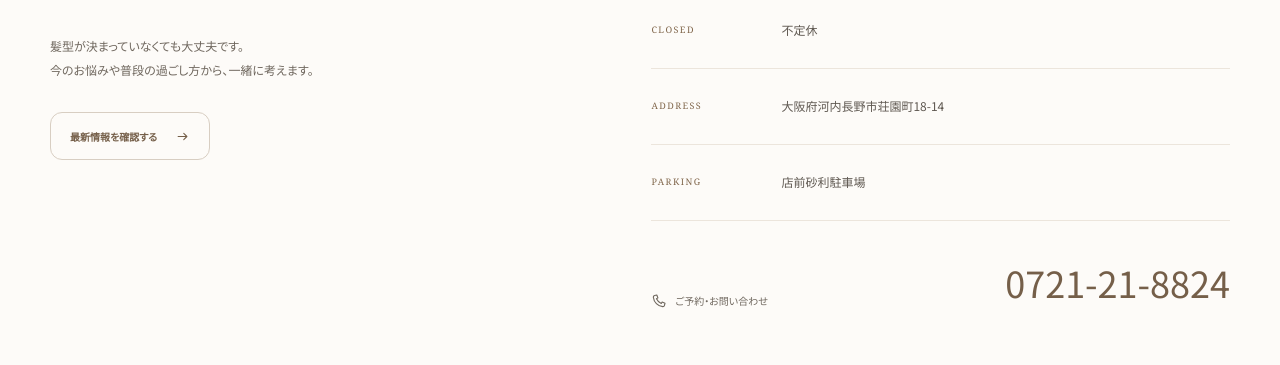
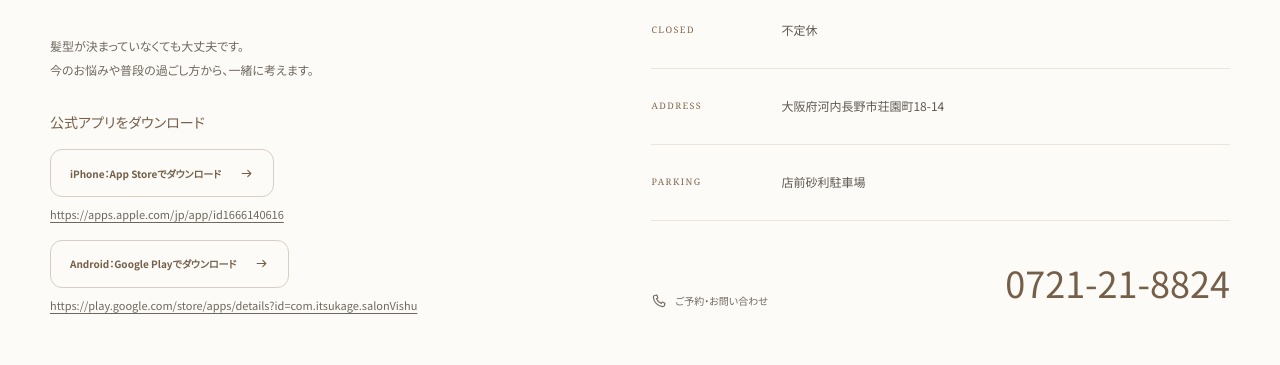
Before and after one commit to AppMan-inc/vishu-renewal-web, a Next.js app: page / in a window 1280 px wide. Shown: the part 4317-4682 px from the top of the page. Built offline with nearby package versions, Linux system fonts and the light colour scheme; no server answers.

Commit message:
fix: link first-time visitors to app downloads

```diff
--- a/src/components/home/home-page.module.css
+++ b/src/components/home/home-page.module.css
@@ -620,6 +620,35 @@
   color: #6f675e;
   font-size: 12px;
   line-height: 2;
+}
+
+.appDownloads {
+  display: grid;
+  gap: 16px;
+  min-width: 0;
+}
+
+.appDownloads h3 {
+  margin: 0;
+  color: var(--taupe);
+  font-size: 14px;
+}
+
+.appDownload {
+  display: grid;
+  justify-items: start;
+  gap: 8px;
+  min-width: 0;
+}
+
+.appDownloadUrl {
+  max-width: 100%;
+  color: #6f675e;
+  font-size: 11px;
+  line-height: 1.7;
+  overflow-wrap: anywhere;
+  text-decoration: underline;
+  text-underline-offset: 3px;
 }
 
 .outlineLink {
--- a/src/components/home/home-page.tsx
+++ b/src/components/home/home-page.tsx
@@ -5,7 +5,16 @@ import { CustomerLogoutButton } from "@/features/auth/components/customer-sessio
 import { siteAssetPath } from "@/lib/site-path";
 import styles from "./home-page.module.css";
 
-const hotPepperUrl = "https://beauty.hotpepper.jp/slnH000583006/";
+const appStores = [
+  {
+    label: "iPhone：App Storeでダウンロード",
+    url: "https://apps.apple.com/jp/app/id1666140616",
+  },
+  {
+    label: "Android：Google Playでダウンロード",
+    url: "https://play.google.com/store/apps/details?id=com.itsukage.salonVishu",
+  },
+] as const;
 const googleMapsUrl =
   "https://www.google.com/maps/search/?api=1&query=" +
   encodeURIComponent("Salon Vishu 大阪府河内長野市荘園町18-14");
@@ -282,9 +291,19 @@ function SalonInfoSection() {
         <SectionLabel>SALON INFORMATION</SectionLabel>
         <h2 id="info-title">はじめての方へ。</h2>
         <p>髪型が決まっていなくても大丈夫です。<br />今のお悩みや普段の過ごし方から、一緒に考えます。</p>
-        <a className={styles.outlineLink} href={hotPepperUrl} target="_blank" rel="noreferrer">
-          最新情報を確認する <VishuIcon name="arrow" />
-        </a>
+        <div className={styles.appDownloads}>
+          <h3>公式アプリをダウンロード</h3>
+          {appStores.map(({ label, url }) => (
+            <div className={styles.appDownload} key={url}>
+              <a className={styles.outlineLink} href={url} target="_blank" rel="noreferrer">
+                {label} <VishuIcon name="arrow" />
+              </a>
+              <a className={styles.appDownloadUrl} href={url} target="_blank" rel="noreferrer">
+                {url}
+              </a>
+            </div>
+          ))}
+        </div>
       </div>
       <div className={styles.infoDetails}>
         <dl>
```
